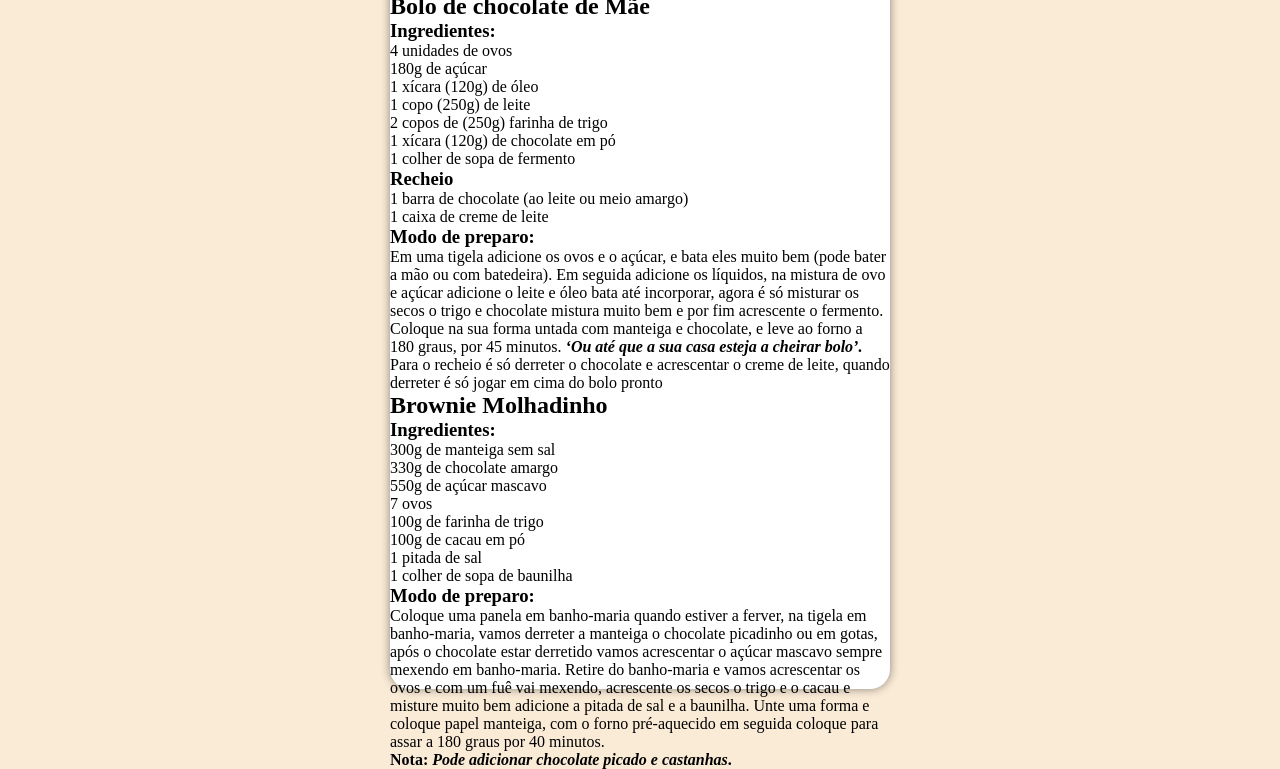
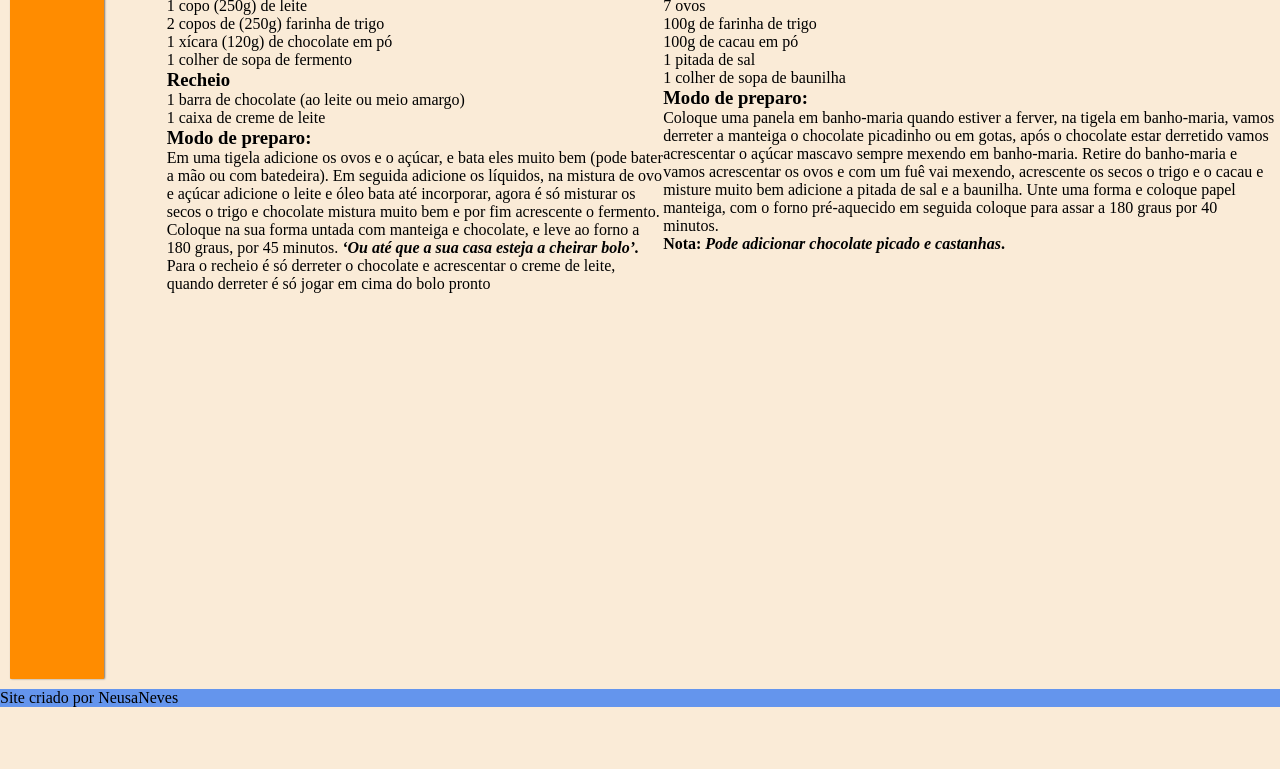
Before and after one commit to carinanv/Minhas-Receitas, a plain HTML site: page index.html in a window 1280 px wide. Shown: the part 111-880 px from the top of the page. After the commit the page ends 818 px from the top, so only its background shows below. Drawn offline with nearby package versions, Linux system fonts and the light colour scheme; a web font is replaced by a local one.

Commit message:
flexbox adicionado

```diff
--- a/estilos/style.css
+++ b/estilos/style.css
@@ -25,22 +25,9 @@ main {
     position: relative;
     height: 100vh;
     width: 100vw;
+    padding: 5px;
+    display: flex;
 
-
-    position: absolute;
-    top: 50%;
-    left: 50%;
-
-
-    background-color: white;
-    width: 500px;
-    height: 100%;
-    border-radius: 20px;
-    box-shadow: 0px 0px 10px rgba(0, 0, 0, 0.450);
-
-    transition: width .3s, heigth .3s;
-    transition-timing-function: ease;
-    transform: translate(-50%, -50%);
 }
 
 header#cabecalho {
@@ -50,10 +37,11 @@ header#cabecalho {
     text-align: center;
     font-size: .8em;
     display: block;
-    border-radius: 10px;
+    border-radius: 1px;
     box-shadow: 1px 0px 2px rgba(0, 0, 0, 0.507);
 }
 
 footer{
+
     background-color: cornflowerblue;
 }
```
